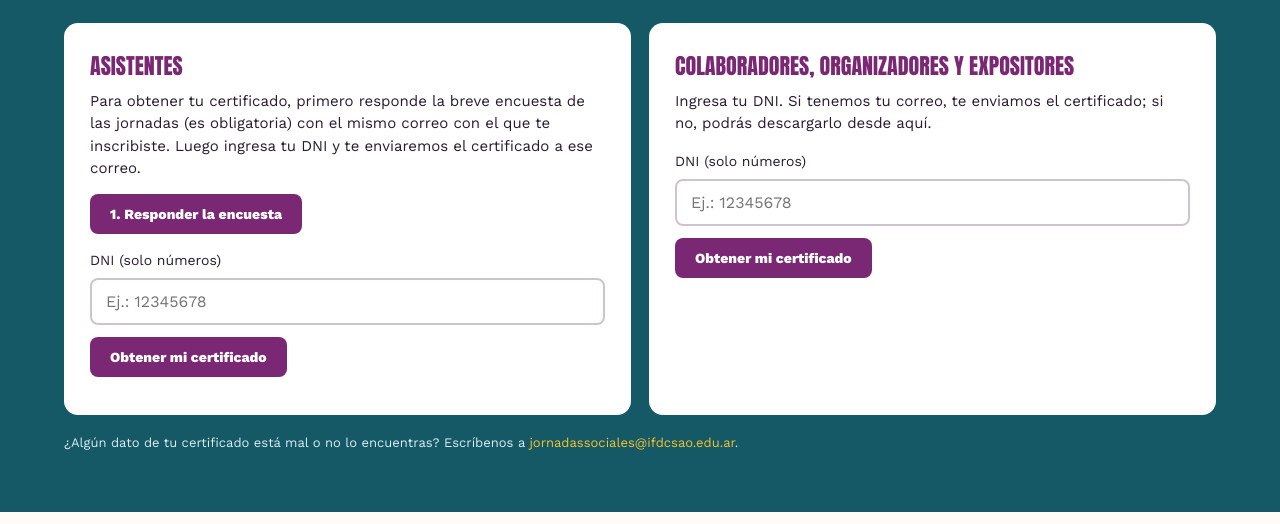
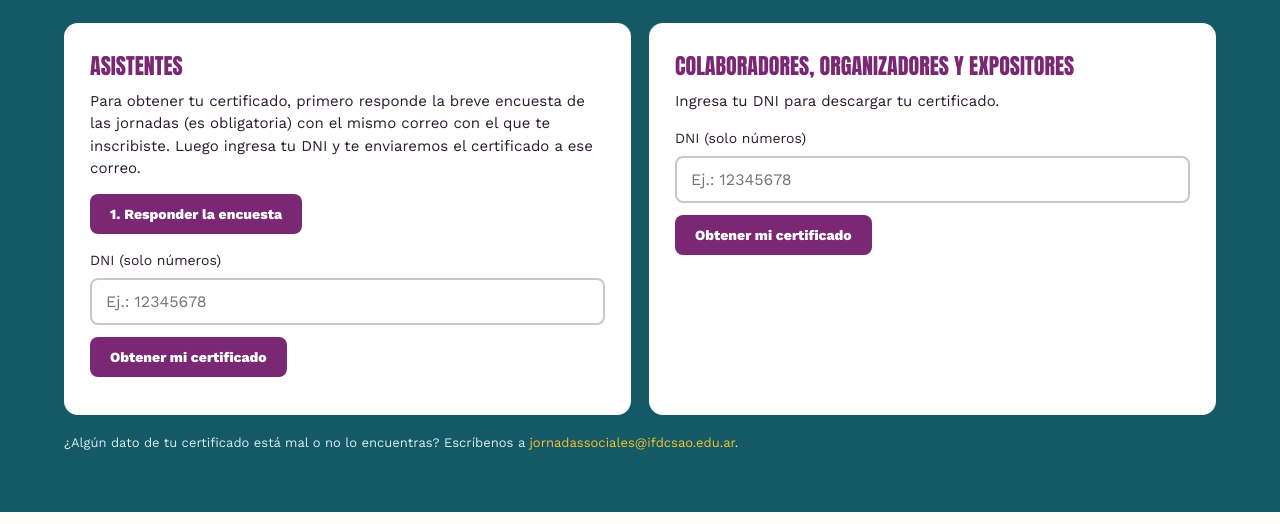
Before and after one commit to dpascolat/jornadas-ciencias-sociales, a plain HTML site: page index.html in a window 1280 px wide. Shown: the part 276-800 px from the top of the page. Drawn offline with nearby package versions, Linux system fonts and the light colour scheme.

Commit message:
Colaboradores descargan directo con el DNI
Co-Authored-By: Claude Sonnet 5.5 <noreply@anthropic.com>

```diff
--- a/index.html
+++ b/index.html
@@ -95,7 +95,7 @@
         </div>
         <div style="background:#fff;border-radius:14px;padding:clamp(18px,3vw,26px);">
           <div style="font-family:'Anton',sans-serif;font-size:22px;color:#7A2874;text-transform:uppercase;margin-bottom:8px;">Colaboradores, organizadores y expositores</div>
-          <p style="margin:0 0 16px;font-size:15px;line-height:1.5;color:#2A1A2E;">Ingresa tu DNI. Si tenemos tu correo, te enviamos el certificado; si no, podrás descargarlo desde aquí.</p>
+          <p style="margin:0 0 16px;font-size:15px;line-height:1.5;color:#2A1A2E;">Ingresa tu DNI para descargar tu certificado.</p>
           <div class="certBox" data-cert-form="colaboradores">
             <span style="display:inline-block;background:#BEEAF0;color:#155866;font-weight:800;font-size:13px;padding:10px 18px;border-radius:8px;">Disponible muy pronto</span>
           </div>
```
